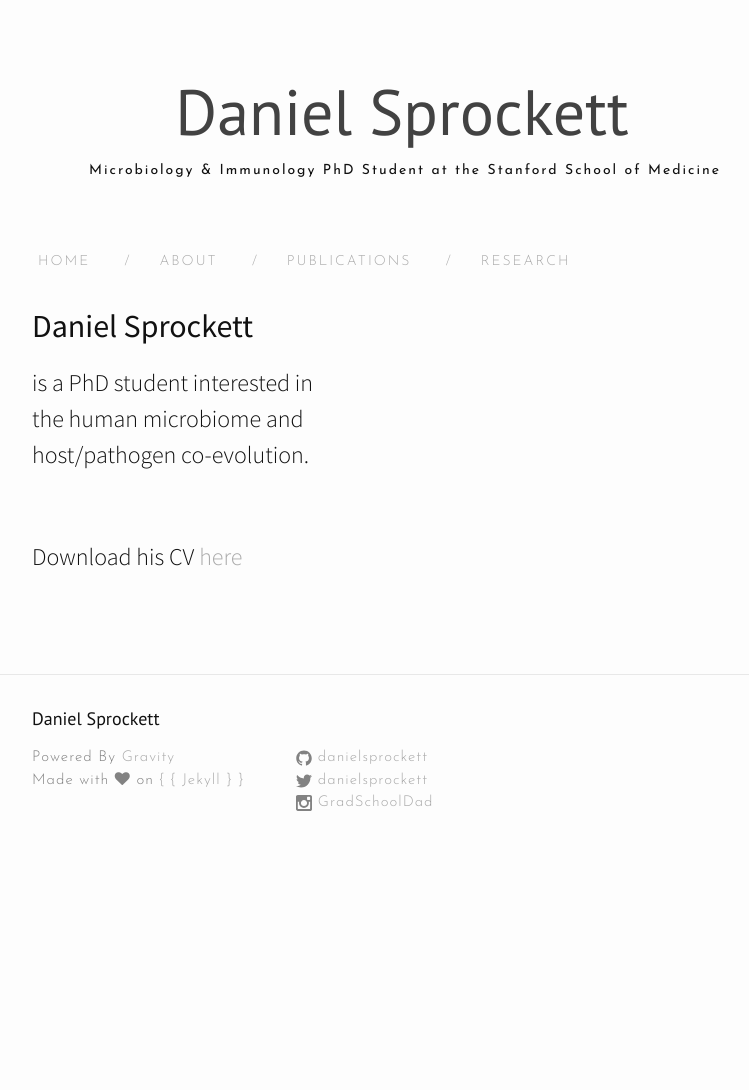
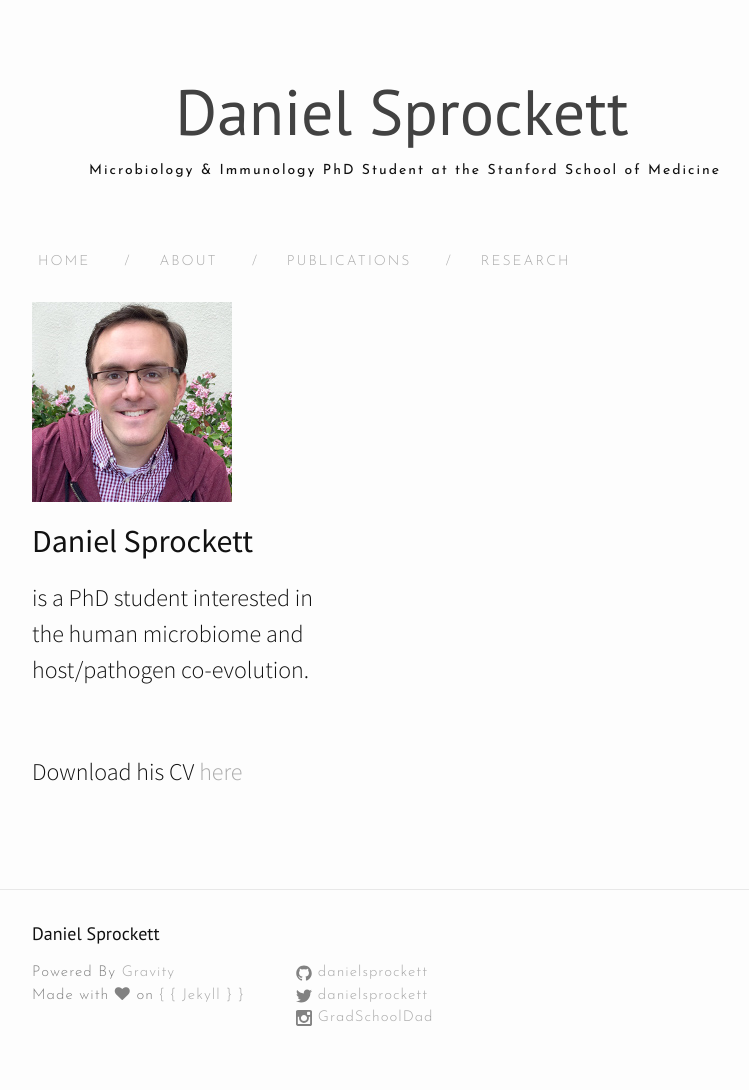
Before and after one commit to DanielSprockett/danielsprockett.github.io, a Jekyll site: the page built from about.md, in a window 1280 px wide. Shown: the whole page, without its empty margins (238-987 px from the left). Built offline with Jekyll 4.4.1, drawn with Linux system fonts in a browser that asks for light colours; nearby versions of some CDN libraries; before the commit the page ends 900 px from its top, so only the background shows below that.

Commit message:
add headshot

```diff
--- a/about.md
+++ b/about.md
@@ -4,6 +4,9 @@ title : About
 permalink: /about/
 ---
 
+![Dan](/images/daniel_sprockett.jpg)
+
+
 <h2>Daniel Sprockett</h2>
 <p>is a PhD student interested in<br>the human microbiome and <br>host/pathogen co-evolution.</p>
 <br>
```
Also changed, not shown: images/daniel_sprockett.jpg (added).
